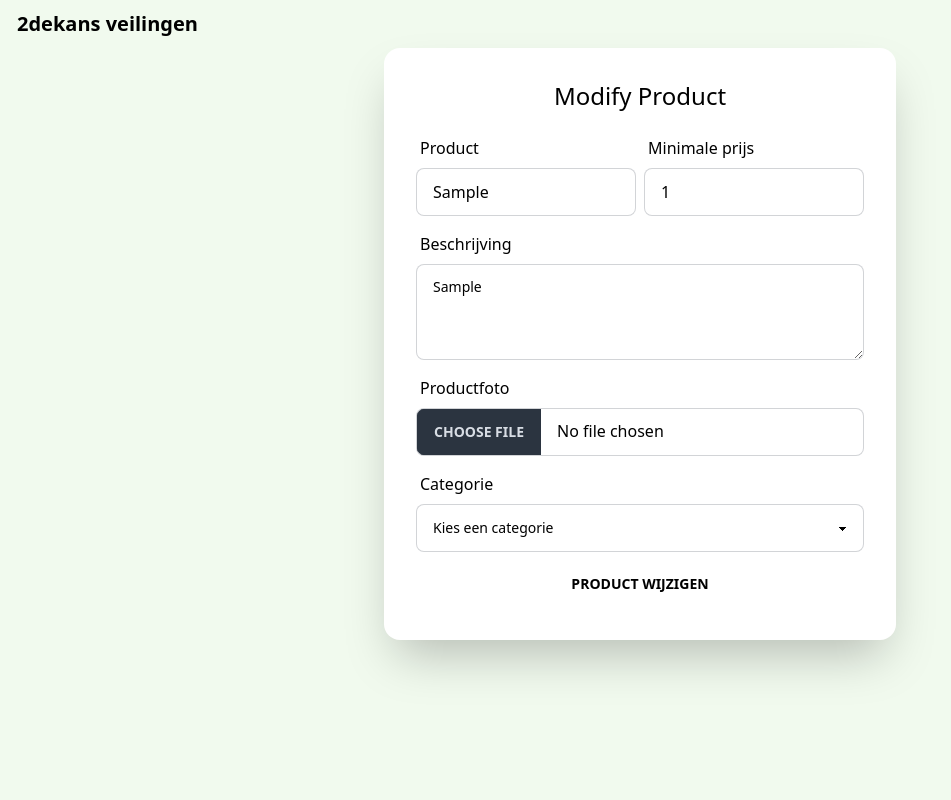
After one commit to BAZandpoort/2dekans-veilingen-A, a PHP site: page /productWijzigen.php?gekozenProduct=1 in a window 1280 px wide. The commit adds this page. Shown: the whole page, without its empty margins (0-951 px from the left). Run offline with PHP 8.4, Linux system fonts and the light colour scheme; tables that the repository leaves empty hold one stand-in row (values such as "Sample post"); some libraries are stand-ins or nearby versions.

Commit message:
addProductWijzigen

```diff
--- a/src/functions/sellerFunctions.php
+++ b/src/functions/sellerFunctions.php
@@ -3,4 +3,17 @@ function addProduct($connection, $naam, $beschrijving, $prijs, $categorie, $foto
     return($connection ->query("INSERT INTO tblproducten (verkoperid,naam, beschrijving, prijs, categorie, foto, eindtijd ) VALUES (0,'".$naam."'
         , '".$beschrijving."','" .$prijs."','" .$categorie."','" .$foto."','".$tijd."')"));
 }
+
+function modifyProduct($connection,$naam, $beschrijving, $prijs, $categorie, $foto){
+    return($connection->query("UPDATE tblproducten SET naam = '".$naam."' , beschrijving = '".$beschrijving."', prijs = '" .$prijs."', categorie = '" .$categorie."', foto = '" .$foto."'") ) ;
+}
+
+function getProduct($connection,$productID){
+    return $connection->query("SELECT * FROM tblproducten WHERE productid = '".$productID."'");
+}
+function getProductCategorie($connection, $productID){
+    $resultaat = $connection->query("SELECT categorie FROM tblproducten where productid= '".$productID."'");
+    return ($resultaat->num_rows == 0)?false:$resultaat->fetch_assoc()['categorie'];
+}
+
 ?>
--- a/src/productToevoegen.php
+++ b/src/productToevoegen.php
@@ -15,10 +15,10 @@
   session_start();
 
 
-  if (!isset($_SESSION['login'])) {
+  /*if (!isset($_SESSION['login'])) {
     header('location: index.php');
     return;
-  };
+  };*/
 
   if (isset($_POST['submit'])) {
     $naam = $_POST['naam'];
--- /dev/null
+++ b/src/productWijzigen.php
@@ -0,0 +1,110 @@
+<!DOCTYPE html>
+<html lang="en" class="bg-[#1D3557]">
+<head>
+	<meta charset="utf-8">
+	<meta name="viewport" content="width=device-width, initial-scale=1">
+	<title>Product Wijzigen</title>
+	<link href="https://cdn.jsdelivr.net/npm/daisyui@3.7.7/dist/full.css" rel="stylesheet" type="text/css" />
+	<script src="https://cdn.tailwindcss.com"></script>
+</head>
+<body class="h-screen bg-[#F1FAEE]">
+	  <?php
+include "connect.php";
+include "functions/sellerFunctions.php";
+include "functions/userFunctions.php";
+
+session_start();
+
+/*if(!isset($_SESSION['login'])){
+  header('location: index.php');
+  return;
+};*/
+
+
+if (isset($_POST['submit'])) {
+	$naam= $_POST['naam'];
+  	$prijs= $_POST['prijs'];
+  	$beschrijving= $_POST['beschrijving'];
+  	$categorie= $_POST['categorie'];
+  	$entime = date('Y-m-d H:i:s', strtotime('+12 hours'));
+  	$upload_dir= $_SERVER['DOCUMENT_ROOT']."/2dekans-veilingen-A/public/img/";
+  	$file_name= $_FILES['file']['name'];
+  	$file_tmp= $_FILES['file']['tmp_name'];
+  if (filesize( $file_name ) < 0){
+  echo "Error";
+  }
+  if((empty($_POST['file']))){
+    if (!(move_uploaded_file($file_tmp,$upload_dir.$file_name))) {
+      echo "Error, kon de foto niet verplaatsen.";
+    }
+  }
+    if(modifyProduct($mysqli, $naam, $beschrijving, $prijs, $categorie, $file_name)){
+    header('location: index.php');
+    }else{
+	echo "Error product wijzigen.";
+    }
+
+}else{
+
+
+  $productID = $_GET['gekozenProduct'];
+  foreach(getProduct($mysqli, $productID) as $row) {
+
+echo '<div>
+    <div class="flex justify-start items-start">
+      <a href="index.php" class="btn btn-ghost normal-case text-xl text-black">2dekans veilingen</a>
+    </div>
+    <form class="form-control h-full flex items-center justify-center" action="productWijzigen.php" method="post" enctype="multipart/form-data">
+      <div class="card w-full max-w-lg shadow-2xl bg-white p-8 mx-auto justify-center items-center">
+        <h2 class="text-black text-2xl mb-4">Modify Product</h2>
+        <div class="flex flex-col gap-2">
+          <div class="flex flex-row gap-2">
+            <div class="flex flex-col w-full">
+              <label class="label text-black">Product</label>
+              <input type="text" name="naam" placeholder="Product" value = "'.$row["naam"].'" class="input input-bordered w-full max-w-md text-black bg-white" required  />
+            </div>
+            <div class="flex flex-col w-full">
+              <label class="label text-black">Minimale prijs</label>
+              <input type="text" name="prijs" placeholder="Minimale prijs" value = "'.$row["prijs"].'" class="input input-bordered w-full max-w-md text-black bg-white" required />
+            </div>
+          </div>
+          <div class="flex flex-row gap-2">
+            <div class="flex flex-col w-full">
+              <label class="label text-black">Beschrijving</label>
+              <textarea class="textarea textarea-bordered h-24  text-black bg-white" name="beschrijving" placeholder="Beschrijving"  required>'.$row["beschrijving"].'</textarea>
+            </div>
+          </div>
+          <div class="flex flex-row gap-2">
+            <div class="flex flex-col w-full">
+              <label class="label text-black">Productfoto</label>
+              <input type="file" name="file" class="file-input file-input-bordered bg-white text-black" value = "'.$row["foto"].'" required />
+            </div>
+          </div>
+          <div class="flex flex-row gap-2">
+            <div class="flex flex-col w-full">
+              <label class="label text-black" >Categorie</label>';
+                $productCategorie = getProductCategorie($mysqli,$productID);
+                if (getAllCategories($mysqli)) {
+                  print "<select class='select select-bordered bg-white text-black' name='categorie' required >
+                  <option disabled selected>Kies een categorie</option>";
+
+                  foreach (getAllCategories($mysqli) as $row1) {
+                    print " <option "; echo ($row["categorie"] == $row1["categorienaam"]) ? "selected" : "";
+                    echo"value= " . $row1["categorienaam"] . " >" . $row1["categorienaam"] . " </option>";
+                  }
+                }
+             }
+          }
+              ?>
+              </select>
+            </div>
+          </div>
+          <input type="submit" name="submit" class="btn border-none bg-white text-black hover:text-white hover:bg-black" value="PRODUCT Wijzigen">
+
+
+        </div>
+      </div>
+    </form>
+  </div>
+</body>
+</html>
```
Also changed, not shown: public/img/Tablet.jpg (added), public/img/herenfiets-03.jpg (added), public/img/rover-briggs-stratton-quantum-xts-motor-2.jpg (added).
